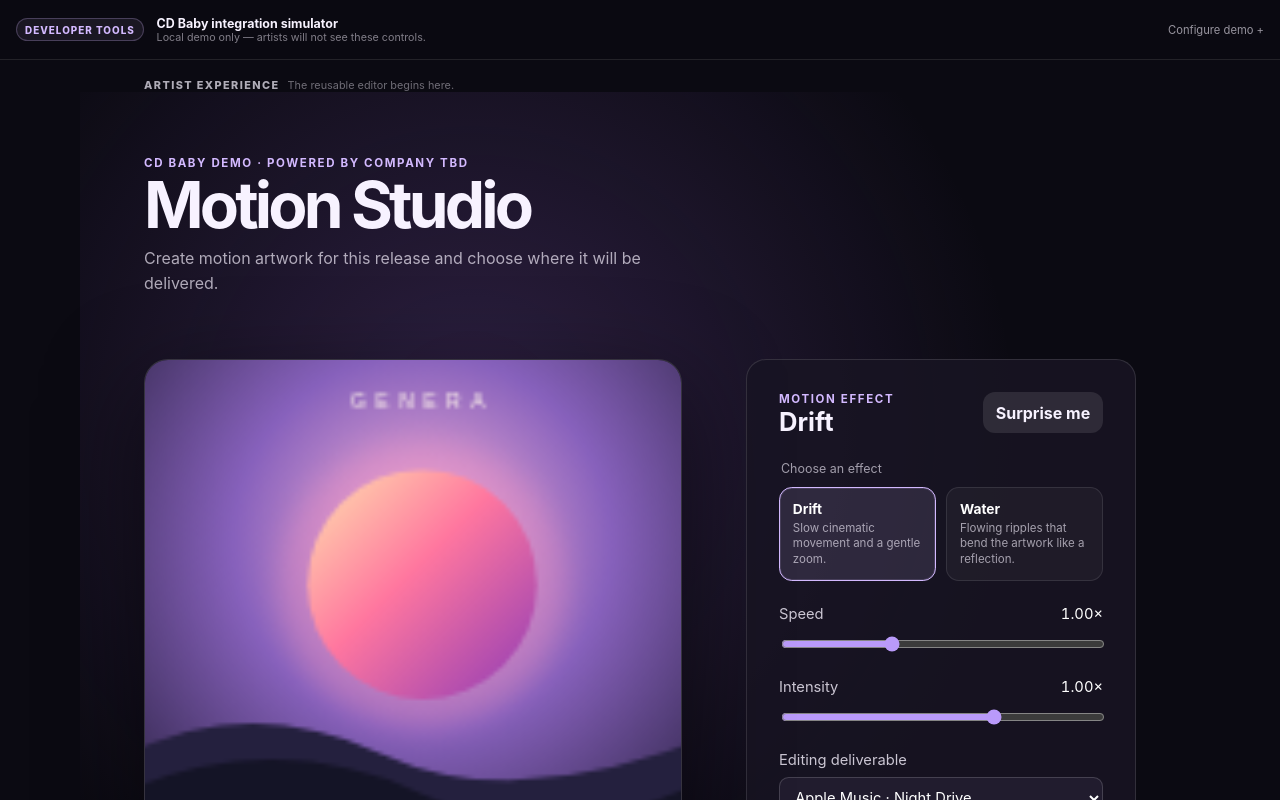
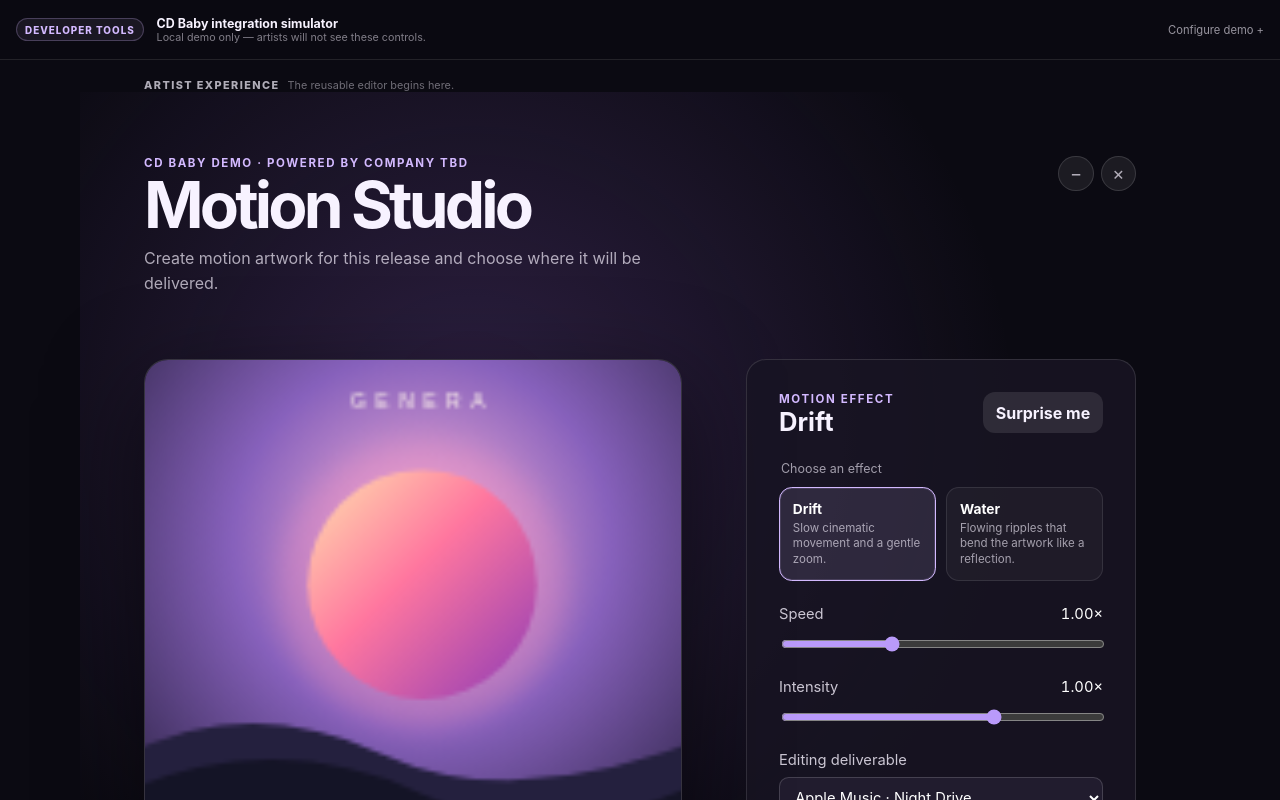
Before and after one commit to KatyCodes/motionart, a React (Vite) app: page / in a window 1280 px wide. Shown: the top 800 px of the page. Built offline with nearby package versions, Linux system fonts and the light colour scheme.

Commit message:
Add editor window controls

```diff
--- a/src/App.tsx
+++ b/src/App.tsx
@@ -1,6 +1,11 @@
 import { useState, type FormEvent } from 'react';
 import sampleCoverUrl from './assets/sample-cover.svg';
 import { AlbumMotionEditor, type AlbumMotionEditorResult } from './editor/AlbumMotionEditor';
+import {
+  transitionEditorWindow,
+  type EditorWindowAction,
+  type EditorWindowState,
+} from './editor/EditorWindowState';
 import {
   createHostEditorSession,
   type HostLaunchConfig,
@@ -53,6 +58,11 @@ export function App() {
   const [artworkSourceName, setArtworkSourceName] = useState('Bundled sample');
   const [artworkUrl, setArtworkUrl] = useState(exampleArtworkUrl);
   const [handoffMessage, setHandoffMessage] = useState<string | null>(null);
+  const [editorWindowState, setEditorWindowState] = useState<EditorWindowState>('open');
+
+  function updateEditorWindow(action: EditorWindowAction) {
+    setEditorWindowState((current) => transitionEditorWindow(current, action));
+  }
 
   function launchFromHost(
     nextDeliverable: DemoDeliverable,
@@ -69,6 +79,7 @@ export function App() {
     setDeliverable(nextDeliverable);
     setArtworkSource(nextArtwork);
     setArtworkSourceName(sourceName);
+    updateEditorWindow('restore');
     setHandoffMessage(
       nextDeliverable === 'apple-album'
         ? 'CD Baby supplied an album order. Apple Music was selected automatically.'
@@ -192,6 +203,7 @@ export function App() {
         <small>The reusable editor begins here.</small>
       </div>
 
+      {editorWindowState === 'open' ? (
         <AlbumMotionEditor
           branding={demoBranding}
           draft={draft}
@@ -199,10 +211,49 @@ export function App() {
           destinationProfiles={destinationProfiles}
           resolveArtwork={session.resolveArtwork}
           allowDeliverableChanges={false}
+          windowActions={{
+            onMinimize: () => updateEditorWindow('minimize'),
+            onExit: () => updateEditorWindow('exit'),
+          }}
           onDraftChange={setDraft}
           onReleaseChange={setRelease}
           onContinue={handleContinue}
         />
+      ) : (
+        <section className={`editor-window-placeholder is-${editorWindowState}`} aria-live="polite">
+          <div>
+            <p className="eyebrow">{demoBranding.hostName}</p>
+            <h2>
+              {editorWindowState === 'minimized'
+                ? `${demoBranding.productName} is minimized`
+                : `${demoBranding.productName} is closed`}
+            </h2>
+            <p>
+              {editorWindowState === 'minimized'
+                ? 'Your motion settings are still here when you are ready to continue.'
+                : 'This demo kept your draft in memory. In production, the customer host can navigate the artist back to its catalog or checkout.'}
+            </p>
+          </div>
+          <div className="editor-window-placeholder-actions">
+            <button
+              className="primary-button"
+              type="button"
+              onClick={() => updateEditorWindow('restore')}
+            >
+              {editorWindowState === 'minimized' ? 'Restore editor' : 'Open editor again'}
+            </button>
+            {editorWindowState === 'minimized' ? (
+              <button
+                className="secondary-button"
+                type="button"
+                onClick={() => updateEditorWindow('exit')}
+              >
+                Exit
+              </button>
+            ) : null}
+          </div>
+        </section>
+      )}
     </div>
   );
 }
--- a/src/editor/AlbumMotionEditor.tsx
+++ b/src/editor/AlbumMotionEditor.tsx
@@ -24,6 +24,10 @@ import {
 } from '../model/ReleaseOrder';
 import { PreviewCanvas } from '../PreviewCanvas';
 import type { ArtworkSource } from '../preview/ArtworkSource';
+import {
+  EditorWindowControls,
+  type EditorWindowActions,
+} from './EditorWindowControls';
 
 export interface AlbumMotionEditorResult {
   draft: ReleaseMotionDraft;
@@ -45,6 +49,7 @@ export interface AlbumMotionEditorProps {
   motionStyles?: readonly MotionStyleOption[];
   resolveArtwork: (reference: ArtworkReference) => ArtworkSource;
   allowDeliverableChanges?: boolean;
+  windowActions?: EditorWindowActions;
   onDraftChange: (draft: ReleaseMotionDraft) => void;
   onReleaseChange: (release: ReleaseOrder) => void;
   onContinue: (result: AlbumMotionEditorResult) => void;
@@ -58,6 +63,7 @@ export function AlbumMotionEditor({
   motionStyles = defaultMotionStyleOptions,
   resolveArtwork,
   allowDeliverableChanges = true,
+  windowActions,
   onDraftChange,
   onReleaseChange,
   onContinue,
@@ -110,6 +116,8 @@ export function AlbumMotionEditor({
       className="editor-shell"
       style={{ '--host-accent': branding.accentColor } as CSSProperties}
     >
+      {windowActions ? <EditorWindowControls {...windowActions} /> : null}
+
       <section className="editor-intro">
         <div className="brand-lockup">
           {branding.logoUrl ? <img src={branding.logoUrl} alt={`${branding.hostName} logo`} /> : null}
--- /dev/null
+++ b/src/editor/EditorWindowControls.tsx
@@ -0,0 +1,29 @@
+export interface EditorWindowActions {
+  onMinimize: () => void;
+  onExit: () => void;
+}
+
+export function EditorWindowControls({ onMinimize, onExit }: EditorWindowActions) {
+  return (
+    <div className="editor-window-controls" role="group" aria-label="Editor window controls">
+      <button
+        className="editor-window-button"
+        type="button"
+        aria-label="Minimize editor"
+        title="Minimize editor"
+        onClick={onMinimize}
+      >
+        <span aria-hidden="true">−</span>
+      </button>
+      <button
+        className="editor-window-button is-exit"
+        type="button"
+        aria-label="Exit editor"
+        title="Exit editor"
+        onClick={onExit}
+      >
+        <span aria-hidden="true">×</span>
+      </button>
+    </div>
+  );
+}
--- /dev/null
+++ b/src/editor/EditorWindowState.ts
@@ -0,0 +1,13 @@
+export type EditorWindowState = 'open' | 'minimized' | 'closed';
+
+export type EditorWindowAction = 'minimize' | 'exit' | 'restore';
+
+export function transitionEditorWindow(
+  state: EditorWindowState,
+  action: EditorWindowAction,
+): EditorWindowState {
+  if (action === 'exit') return 'closed';
+  if (action === 'restore') return 'open';
+
+  return state === 'open' ? 'minimized' : state;
+}
--- a/src/editor/index.ts
+++ b/src/editor/index.ts
@@ -5,6 +5,12 @@ export {
   type AlbumMotionEditorResult,
   type MotionStyleOption,
 } from './AlbumMotionEditor';
+export type { EditorWindowActions } from './EditorWindowControls';
+export {
+  transitionEditorWindow,
+  type EditorWindowAction,
+  type EditorWindowState,
+} from './EditorWindowState';
 export type { AlbumMotionProject, MotionStyleId } from '../model/AlbumMotionProject';
 export type { DestinationProfile } from '../model/DestinationProfile';
 export type { HostBranding } from '../model/HostBranding';
--- a/src/style.css
+++ b/src/style.css
@@ -40,6 +40,7 @@ button, input, select { font: inherit; }
 .artist-view-label small { font-size: .68rem; }
 
 .editor-shell {
+  position: relative;
   width: min(1120px, 100%);
   min-height: 100vh;
   margin: 0 auto;
@@ -51,7 +52,18 @@ button, input, select { font: inherit; }
   background: radial-gradient(circle at 35% 25%, rgb(126 82 178 / 30%), transparent 34rem), #0b0a12;
 }
 
-.editor-intro { grid-column: 1 / -1; max-width: 650px; }
+.editor-window-controls { position: absolute; z-index: 2; top: clamp(1.5rem, 5vw, 4rem); right: clamp(1.5rem, 5vw, 4rem); display: flex; gap: .45rem; }
+.editor-window-button { display: grid; width: 2.2rem; height: 2.2rem; padding: 0; place-items: center; border: 1px solid rgb(255 255 255 / 13%); border-radius: 999px; color: rgb(247 242 255 / 68%); background: rgb(255 255 255 / 7%); cursor: pointer; font-size: 1.15rem; line-height: 1; transition: 150ms ease; }
+.editor-window-button:hover { border-color: rgb(255 255 255 / 28%); color: #fff; background: rgb(255 255 255 / 13%); transform: translateY(-1px); }
+.editor-window-button.is-exit:hover { border-color: rgb(255 126 143 / 40%); background: rgb(255 94 116 / 18%); }
+.editor-window-button:focus-visible { outline: 2px solid var(--host-accent, #d3b9ff); outline-offset: 2px; }
+.editor-window-placeholder { width: min(1120px, calc(100% - 3rem)); min-height: 18rem; margin: 1.5rem auto 0; display: flex; gap: 2rem; align-items: center; justify-content: space-between; padding: clamp(1.5rem, 5vw, 4rem); border: 1px solid rgb(255 255 255 / 12%); border-radius: 1.5rem; background: radial-gradient(circle at 20% 20%, rgb(126 82 178 / 24%), transparent 28rem), #15121f; }
+.editor-window-placeholder h2 { margin: .4rem 0 .7rem; }
+.editor-window-placeholder p:not(.eyebrow) { max-width: 42rem; margin-bottom: 0; color: rgb(247 242 255 / 62%); line-height: 1.55; }
+.editor-window-placeholder-actions { display: flex; flex: 0 0 auto; gap: .65rem; }
+.editor-window-placeholder-actions .primary-button, .editor-window-placeholder-actions .secondary-button { white-space: nowrap; }
+
+.editor-intro { grid-column: 1 / -1; max-width: 650px; padding-right: 5.5rem; }
 .brand-lockup { display: flex; gap: .65rem; align-items: center; margin-bottom: .35rem; }
 .brand-lockup img { width: 2rem; height: 2rem; object-fit: contain; }
 .eyebrow { margin: 0; color: var(--host-accent, #b99afa); font-size: .72rem; font-weight: 700; letter-spacing: .14em; text-transform: uppercase; }
@@ -115,4 +127,6 @@ input[type='range'] { width: 100%; accent-color: #b99afa; }
   .host-demo-field, .host-demo-field input { width: 100%; }
   .editor-shell { grid-template-columns: 1fr; }
   .editor-intro { grid-column: auto; }
+  .editor-window-placeholder { align-items: stretch; flex-direction: column; }
+  .editor-window-placeholder-actions { align-self: flex-start; }
 }
```
Also changed, not shown: 1 other file (tests, documents, lock files or other folders). Lines whose indentation alone changed are shown as unchanged.
